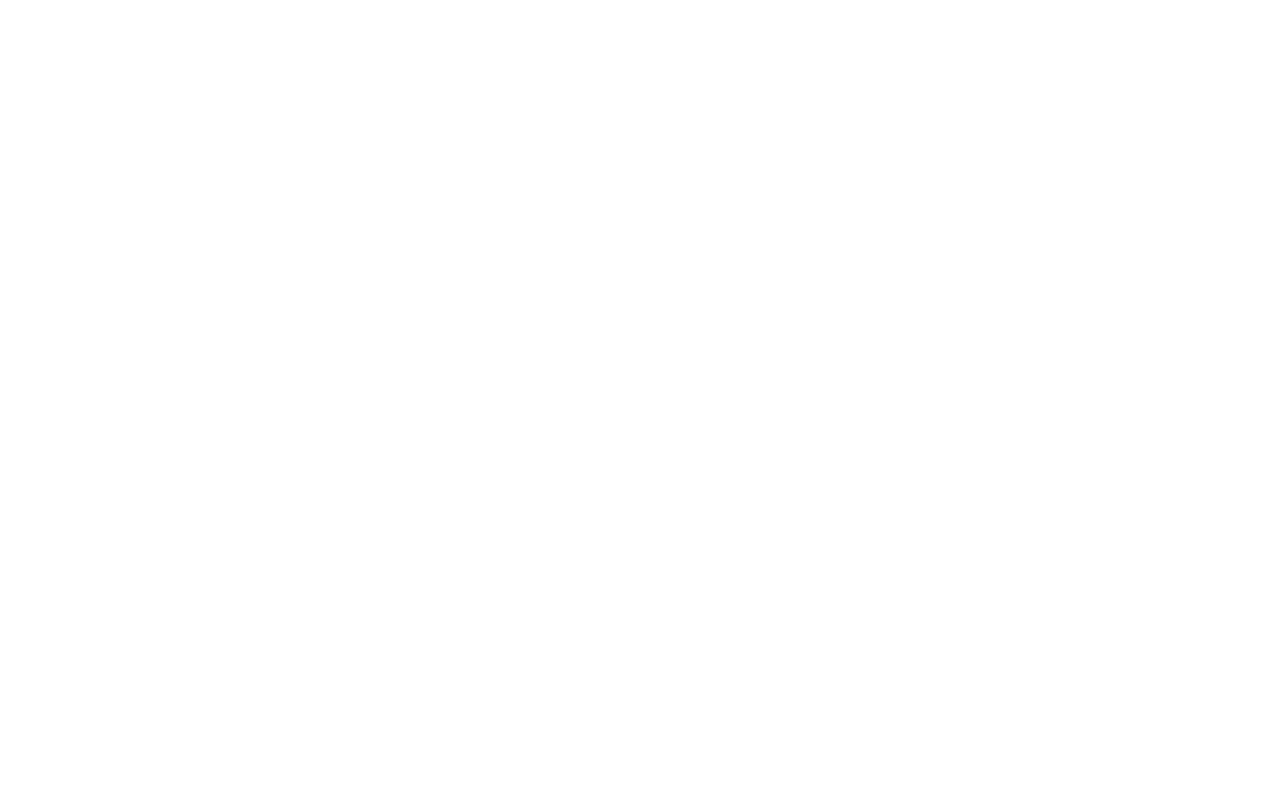
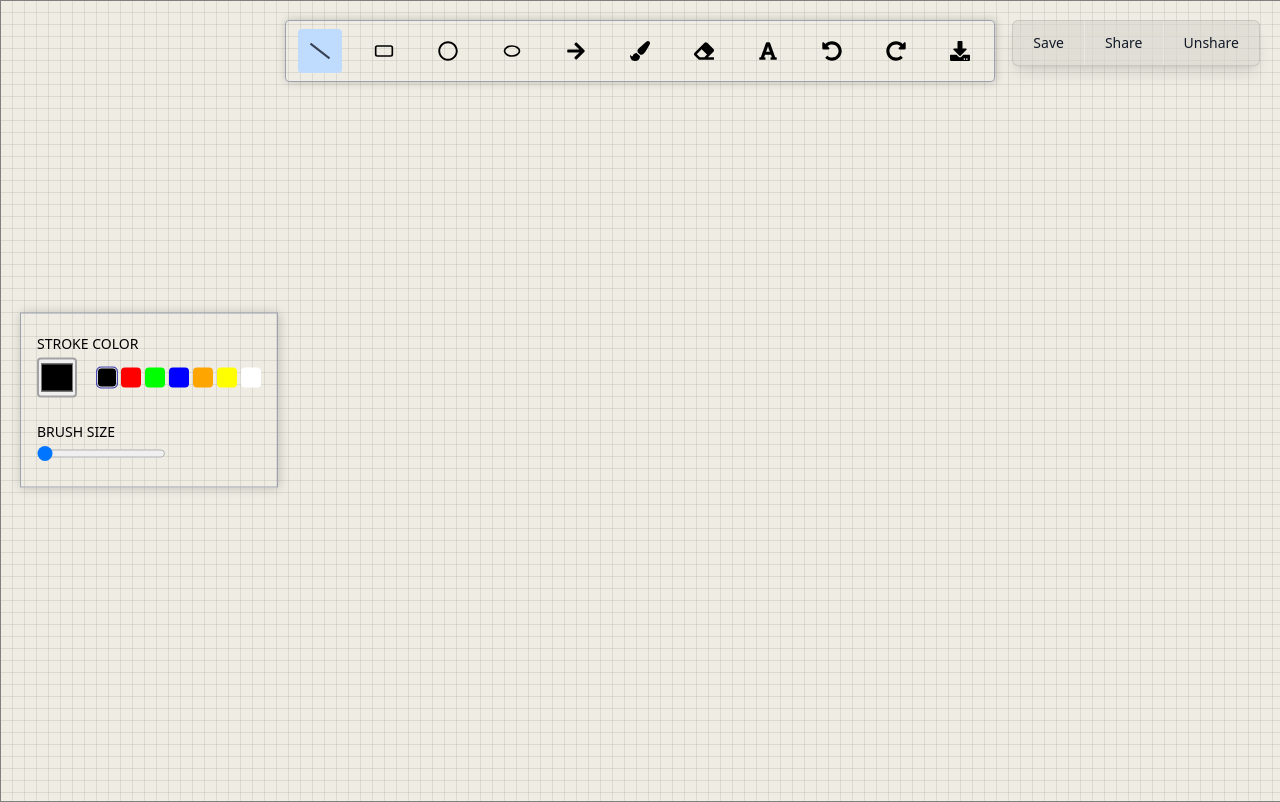
Before and after one commit to sairango/whiteboard-fullstack, a React (Create React App) app in the folder frontend/: page /canvas in a window 1280 px wide. Before the commit this address had no page. Built offline with nearby package versions, Linux system fonts and the light colour scheme; a web font is replaced by a local one.

Commit message:
started save,share,unshare features

```diff
--- a/frontend/src/App.js
+++ b/frontend/src/App.js
@@ -20,12 +20,21 @@
             </ProtectedRoute>
           }
         />
-        <Route
+        {/* <Route
           path="/canvas/:id"
           element={
             <ProtectedRoute>
               <Canvas />
             </ProtectedRoute>
+          }
+        />
+      </Routes> */}
+        <Route
+          path="/canvas"
+          element={
+
+              <Canvas />
+
           }
         />
       </Routes>
--- /dev/null
+++ b/frontend/src/components/CanvasHeader/index.js
@@ -0,0 +1,61 @@
+import classes from "./index.module.css";
+import { useParams } from "react-router";
+import boardContext from "../../store/board-context";
+import { useContext, useState } from "react";
+
+function CanvasHeader() {
+  const [message, setMessage] = useState("");
+  const [emailToShare, setEmailToShare] = useState("");
+  const [showShareModal, setShowShareModal] = useState(false);
+  const { elements } = useContext(boardContext);
+  const { id } = useParams();
+
+  const saveHandler = async () => {
+    const token = localStorage.getItem("token");
+
+    const response = await fetch("http://localhost:8000/canvas", {
+      method: "PATCH",
+      headers: {
+        Authorization: `Bearer ${token}`,
+        "Content-type": "application/json",
+      },
+      body: JSON.stringify({ canvasId: id, elements: elements }),
+    });
+
+    if (!response.ok) {
+      setMessage(response.message || "Failed saving canvas");
+      return;
+    }
+    if (response.ok) {
+      setMessage(response.message || "Canvas saved");
+    }
+  };
+
+  const shareHandler = async () => {
+    const token = localStorage.getItem("token");
+
+    const response = await fetch("http://localhost:8000/canvas/share", {
+      method: "GET",
+      headers: {
+        Authorization: `Bearer ${token}`,
+        "Content-type": "application/json",
+      },
+      body: JSON.stringify({ canvasId: id, email: emailToShare }),
+    });
+
+      if (!response.ok) {
+
+      }
+  };
+
+  const unshareHandler = async () => {};
+  return (
+    <div className={classes.container}>
+      <button onClick={saveHandler}>Save</button>
+      <button onClick={() =>setShowShareModal(false)}>Share</button>
+      <button onClick={unshareHandler}>Unshare</button>
+    </div>
+  );
+}
+
+export default CanvasHeader;
--- /dev/null
+++ b/frontend/src/components/CanvasHeader/index.module.css
@@ -0,0 +1,32 @@
+.container {
+  @apply absolute top-5 right-5
+         flex flex-row
+         rounded-md
+         overflow-hidden
+         backdrop-blur-xl
+         bg-black/5
+         border border-black/10
+         shadow-lg;
+}
+
+
+
+.container button {
+  @apply px-5 py-3
+         text-sm font-dyna
+
+        text-gray-900
+        /* bg-transparent */
+        bg-white/0
+        border-r border-white/30
+        transition-all duration-150
+        hover:bg-blue-50
+        active:bg-blue-200;
+}
+
+
+
+/* Remove divider from last button */
+.container button:last-child {
+  border-right: none;
+}
--- a/frontend/src/components/Toolbar/index.js
+++ b/frontend/src/components/Toolbar/index.js
@@ -23,7 +23,7 @@
 
   const handleDownloadClick = () => {
     const canvas = document.getElementById("canvas");
-    //const context = canvas.getContext("2d");
+
 
     const data = canvas.toDataURL("image/png");
     const anchor = document.createElement("a");
--- a/frontend/src/pages/CanvasPage.js
+++ b/frontend/src/pages/CanvasPage.js
@@ -4,6 +4,7 @@
 import Toolbox from "../components/Toolbox";
 import BoardProvider from "../store/BoardProvider";
 import ToolboxProvider from "../store/ToolboxProvider";
+import CanvasHeader from "../components/CanvasHeader";
 import { useEffect, useContext } from "react";
 import boardContext from "../store/board-context";
 
@@ -11,29 +12,30 @@
   const { id } = useParams();
   const { loadCanvas } = useContext(boardContext);
 
-  useEffect(() => {
-    const fetchCanvas = async () => {
-      const token = localStorage.getItem("token");
+  // useEffect(() => {
+  //   const fetchCanvas = async () => {
+  //     const token = localStorage.getItem("token");
 
-      const response = await fetch(`http://localhost:8000/canvas/${id}`, {
-        headers: {
-          Authorization: `Bearer ${token}`,
-        },
-      });
+  //     const response = await fetch(`http://localhost:8000/canvas/${id}`, {
+  //       headers: {
+  //         Authorization: `Bearer ${token}`,
+  //       },
+  //     });
 
-      if (!response.ok) return;
-      const canvas = await response.json();
-      loadCanvas(canvas.elements);
-    };
+  //     if (!response.ok) return;
+  //     const canvas = await response.json();
+  //     loadCanvas(canvas.elements);
+  //   };
 
-    fetchCanvas();
-  }, [id, loadCanvas]);
+  //   fetchCanvas();
+  // }, [id, loadCanvas]);
 
 
   return (
     <>
       <Board />
       <Toolbar />
+      <CanvasHeader/>
       <Toolbox />
     </>
   );
--- a/frontend/src/pages/LoginPage.js
+++ b/frontend/src/pages/LoginPage.js
@@ -29,11 +29,11 @@
       });
 
       const data = await response.json();
-
       if (!response.ok) {
         setError(data.message || "Invalid Credentials");
         return;
       }
+
 
       localStorage.setItem("token", data.token);
       console.log(data.token);
--- a/frontend/tailwind.config.js
+++ b/frontend/tailwind.config.js
@@ -12,7 +12,7 @@
           "linear-gradient(to right, rgba(0,0,0,0.08) 1px, transparent 1px), linear-gradient(to bottom, rgba(0,0,0,0.08) 1px, transparent 1px)",
       },
       backgroundSize: {
-        "grid-small": "20px 20px",
+        "grid-small": "12px 12px",
       },
       fontFamily: {
         lacquer: ["Lacquer", "cursive"],
```
Also changed, not shown: 2 other files (tests, documents, lock files or other folders).
